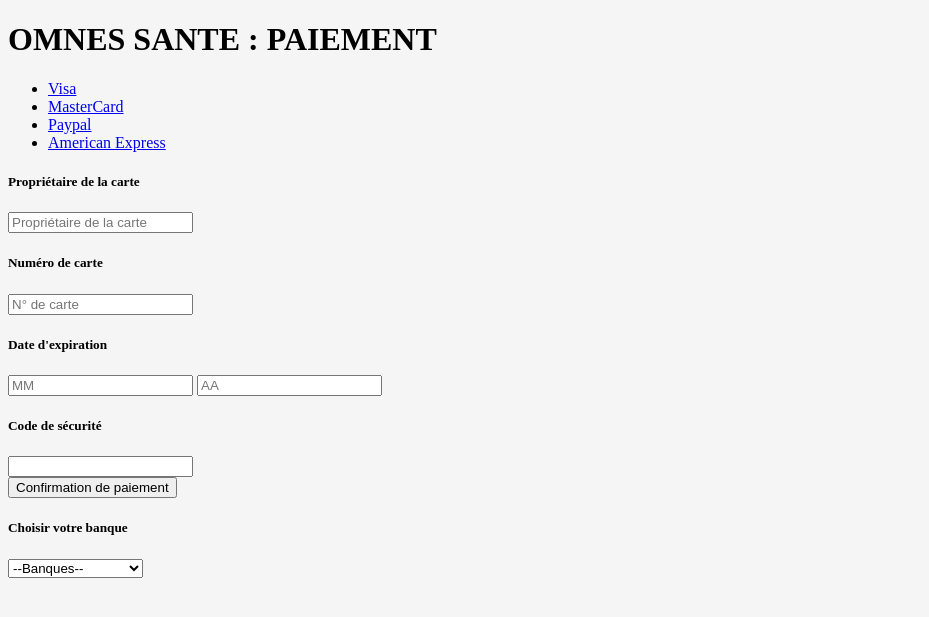
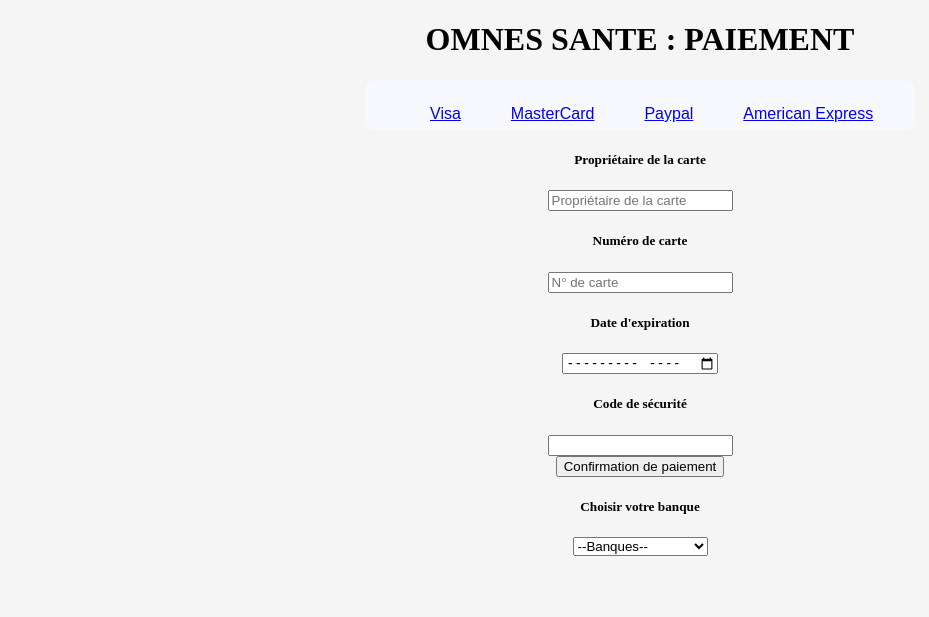
Before and after one commit to Usagizzz/Projet-Webdynamique, a PHP site: page /paiement.html in a window 1280 px wide. Shown: the top 617 px of the page, without its empty margins (0-929 px from the left). Run offline with PHP 8.4, Linux system fonts and the light colour scheme.

Commit message:
paiement css 1/2

```diff
--- a/paiement.css
+++ b/paiement.css
@@ -1,18 +1,53 @@
 body{
-background: #f5f5f5
+background: whitesmoke;
 }
-.rounded{
-border-radius: 1rem
+.type_carte{
+    text-align: center;
+    font-family: 'Poppins', sans-serif;
+    width: 550px;
+    height: 50px;
+    margin: 20px;
+    background-color: ghostwhite;
+    border-radius: 10px;
 }
-.nav-pills .nav-link{
-color: #555
+.type_carte ul li{
+
+    list-style: none;
+    display: inline-block;
+    padding: 25px;
+     float: left;
 }
-.nav-pills .nav-link.active{
-color: white
+.type_carte ul li a{
+    position: relative;
+    display: flex;
+    justify-content: center;
+    align-items: center;
+    flex-direction: column;
+    width: 100%;
+    text-align: center;
+    font-weight: 400;
+
 }
-input[type="radio"]{
-margin-right: 5px
+.type_carte ul li:hover a .icone{
+    transform: translateY(-35px);
 }
-.bold{
-font-weight:bold
+.type_carte ul li a .icone {
+    position: relative;
+    display: block;
+    line-height: 15px;
+    font-size: 1.5em;
+    text-align: center;
+    transition: 0.5s;
 }
+.type_carte ul li a .txt{
+    position: absolute;
+    color: black;
+    font-weight: 0.85em;
+    letter-spacing: 0.1em;
+    transition: 0.5s;
+    opacity: 0;
+}
+.type_carte ul li:hover a .txt{
+    opacity: 1;
+
+}
--- a/paiement.html
+++ b/paiement.html
@@ -12,26 +12,27 @@
 
     <div class="titre">
         <div class="text">
+            <center>
             <h1 >OMNES SANTE : PAIEMENT</h1>
+            </center>
         </div>
     </div>
 
 
     <div class="row">
-        <div>
-            <div class="carte ">
-                <div class="carte_header">
+       <center>
+            <div class="paie">
                     <div class="type_carte">
 
                         <ul role="tablist" class="listecarte">
-                            <li class="nav-item"> <a data-toggle="pill" href="#visa" class="nav-link active ">  Visa </a> </li>
+                            <li class="nav-item"> <a href="#visa" class="nav-link active ">  Visa </a> </li>
 
-                            <li class="nav-item"> <a data-toggle="pill" href="#mastercard" class="nav-link active "> MasterCard </a> </li>
+                            <li class="nav-item"> <a href="#mastercard" class="nav-link active "> MasterCard </a> </li>
 
 
-                            <li class="nav-item"> <a data-toggle="pill" href="#paypal" class="nav-link ">  Paypal </a> </li>
+                            <li class="nav-item"> <a href="#paypal" class="nav-link ">  Paypal </a> </li>
 
-                            <li class="nav-item"> <a data-toggle="pill" href="#americanexpress" class="nav-link "> American Express </a> </li>
+                            <li class="nav-item"> <a href="#americanexpress" class="nav-link "> American Express </a> </li>
                         </ul>
                     </div>
 
@@ -58,8 +59,8 @@
                                                     <h5>Date d'expiration</h5>
                                                 </span> </label>
                                             <div class="input-group">
-                                                <input type="number" placeholder="MM"  class="form-control" required>
-                                             <input type="number" placeholder="AA"  class="form-control" required> </div>
+                                                <input type="month" placeholder="MM"  class="form-control" required>
+                                             </div>
                                         </div>
                                     </div>
                                     <div >
@@ -95,8 +96,9 @@
                             </select> </div>
 
              </div>
-            </div>
+
         </div>
+        </center>
     </div>
 
 
--- a/paiement.js
+++ /dev/null
@@ -1,3 +0,0 @@
-$(function() {
-  $('[data-toggle="tooltip"]').tooltip()
-})
```
